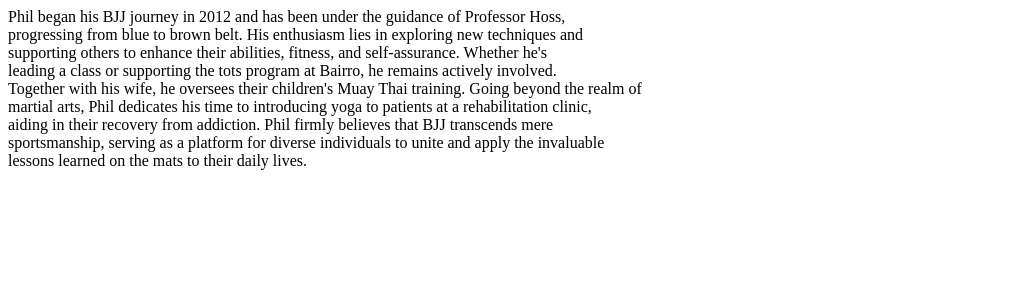
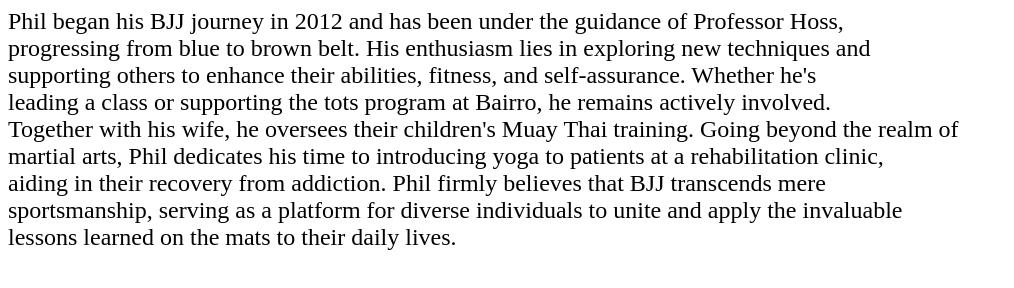
Before and after one commit to philipkfchan/philipkfchan.github.io, a plain HTML site: page index.html in a window 1280 px wide. Shown: the whole page, without its empty margins (0-1014 px from the left). Drawn offline with Linux system fonts and the light colour scheme.

Commit message:
Update index.html

```diff
--- a/index.html
+++ b/index.html
@@ -1,3 +1,4 @@
+<font size="5">
 Phil began his BJJ journey in 2012 and has been under the guidance of Professor Hoss, <br>
 progressing from blue to brown belt. His enthusiasm lies in exploring new techniques and <br>
 supporting others to enhance their abilities, fitness, and self-assurance. Whether he's <br>
@@ -7,3 +8,4 @@
 aiding in their recovery from addiction. Phil firmly believes that BJJ transcends mere <br>
 sportsmanship, serving as a platform for diverse individuals to unite and apply the invaluable <br>
 lessons learned on the mats to their daily lives.
+</font>
```
